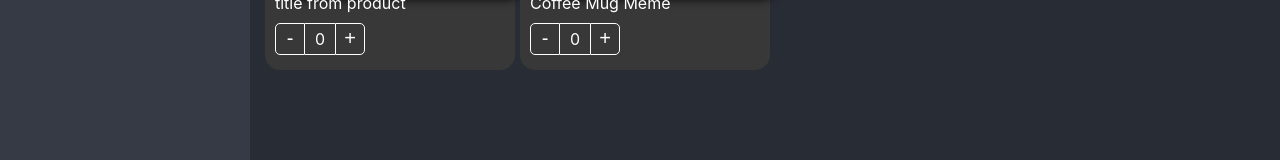
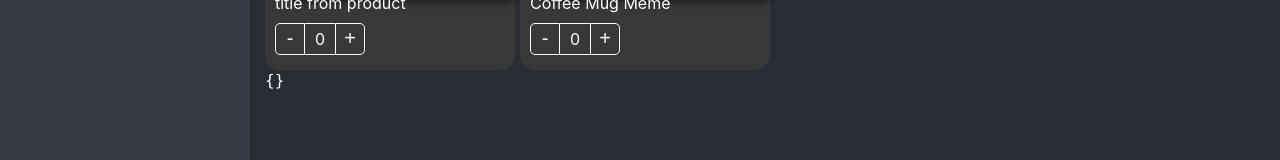
Before and after one commit to jotasenator/ReactTypeScript-ProyectoInicial, a React (Vite) app: page /shopping in a window 1280 px wide. Shown: the part 440-600 px from the top of the page. Built offline with nearby package versions, Linux system fonts and the light colour scheme.

Commit message:
Lo que metio fue pescado con la destructuracion

```diff
--- a/src/02-component-patters/pages/ShoppingPage.tsx
+++ b/src/02-component-patters/pages/ShoppingPage.tsx
@@ -30,7 +30,7 @@ interface ProductInCart extends Product {
 }
 
 const ShopingPage = () => {
-  const [shoppingCar, setShoppingCar] = useState<{
+  const [shoppingCart, setShoppingCart] = useState<{
     [key: string]: ProductInCart;
   }>({});
 
@@ -41,7 +41,19 @@ const ShopingPage = () => {
     count: number;
     product: Product;
   }) => {
-    console.log("onProductCountChange!!", count, product);
+    setShoppingCart((oldShoppingCart) => {
+      if (count === 0) {
+        const { [product.id]: toDelete, ...rest } = oldShoppingCart;
+        console.log({ toDelete });
+        console.log(rest);
+        return rest;
+      }
+
+      return {
+        ...oldShoppingCart,
+        [product.id]: { ...product, count },
+      };
+    });
   };
 
   return (
@@ -108,7 +120,6 @@ const ShopingPage = () => {
             <ProductButtons className="custom-buttons" />
           </ProductCard>
         </div>
-
         {/* <ProductCard product={product1} style={{ background: "#70D1F8" }}>
           <ProductImage
             style={{
@@ -140,13 +151,15 @@ const ShopingPage = () => {
           <ProductTitle className="text-white" />
           <ProductButtons className="custom-buttons" />
         </ProductCard> */}
-
         {/* <ProductCard product={product} className="bg-dark">
           <ProductCard.Image className="custom-image" />
           <ProductCard.Title className="text-white" />
           <ProductCard.Buttons className="custom-buttons" />
         </ProductCard> */}
       </div>
+      <div>
+        <code>{JSON.stringify(shoppingCart, null, 5)}</code>
+      </div>
     </div>
   );
 };
```
Also changed, not shown: 1 other file (tests, documents, lock files or other folders).
